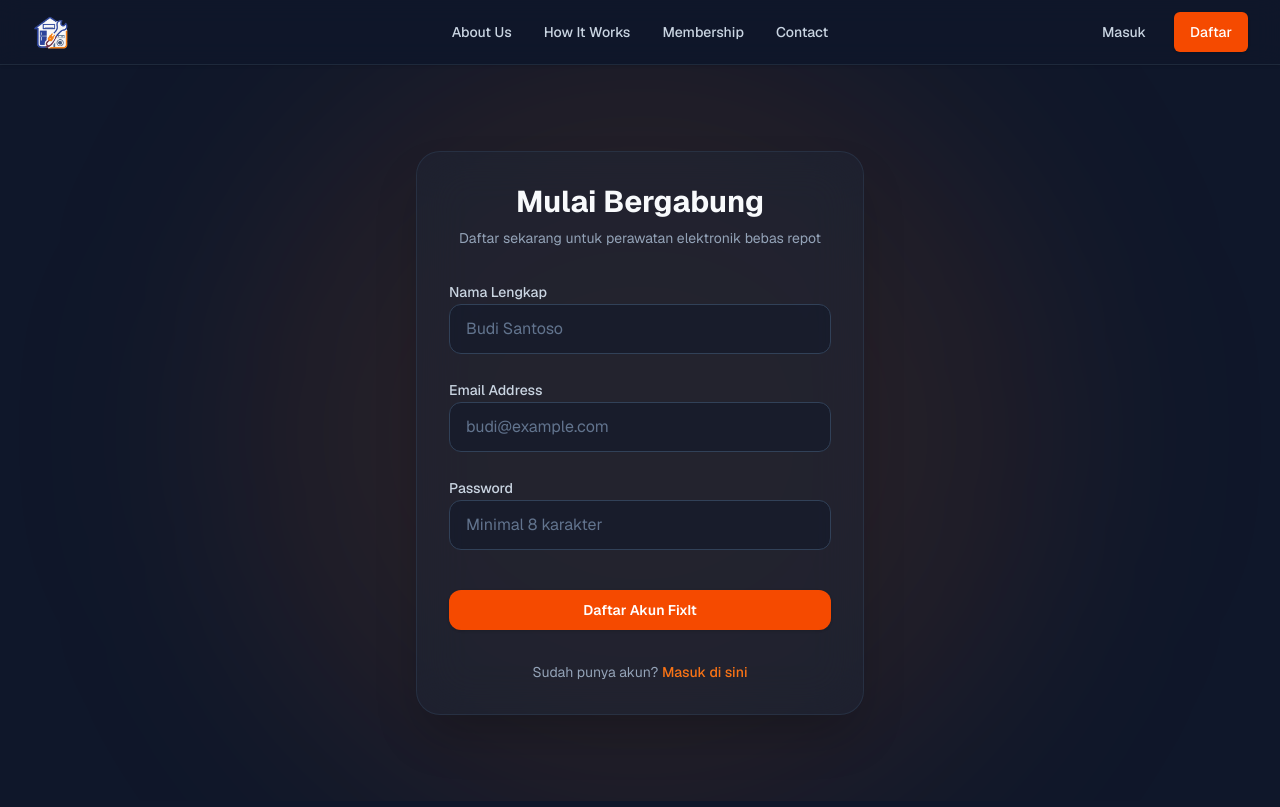
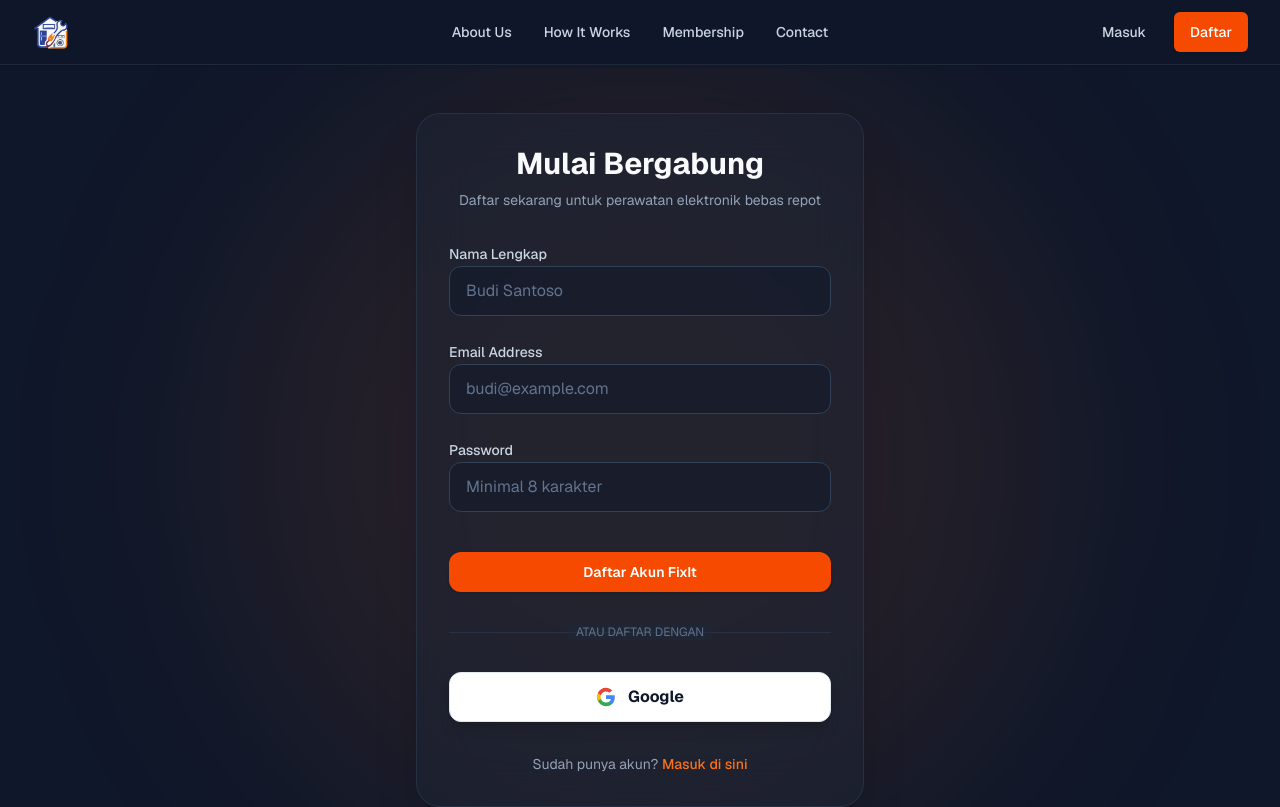
Before and after one commit to Jeruk-Kurej/FixIt, a Next.js app: page /register in a window 1280 px wide. Shown: the top 807 px of the page. Built offline with nearby package versions, Linux system fonts and the light colour scheme; no server answers.

Commit message:
feat: add Google OAuth sign-in button to registration page

```diff
--- a/app/register/page.tsx
+++ b/app/register/page.tsx
@@ -3,6 +3,7 @@
 import { useState } from "react";
 import Link from "next/link";
 import { useRouter } from "next/navigation";
+import { signIn } from "next-auth/react";
 import Button from "@/components/ui/Button";
 
 export default function RegisterPage() {
@@ -96,6 +97,42 @@
           </Button>
         </form>
 
+        <div className="relative my-8">
+          <div className="absolute inset-0 flex items-center">
+            <div className="w-full border-t border-slate-700/50"></div>
+          </div>
+          <div className="relative flex justify-center text-xs uppercase">
+            <span className="bg-slate-800/40 px-2 text-slate-500">Atau daftar dengan</span>
+          </div>
+        </div>
+
+        <button
+          type="button"
+          disabled={isLoading}
+          onClick={async () => {
+            setIsLoading(true);
+            try {
+              await signIn("google", {
+                callbackUrl: "/dashboard",
+                redirect: true
+              });
+            } catch (err) {
+              setErrorMsg("Gagal mendaftar dengan Google.");
+            } finally {
+              setIsLoading(false);
+            }
+          }}
+          className="w-full py-3 bg-white hover:bg-slate-100 border border-slate-200 rounded-xl flex items-center justify-center gap-3 text-slate-900 font-bold transition-all active:scale-95 shadow-lg disabled:opacity-50"
+        >
+          <svg width="20" height="20" viewBox="0 0 24 24" fill="none" xmlns="http://www.w3.org/2000/svg">
+            <path d="M22.56 12.25c0-.78-.07-1.53-.2-2.25H12v4.26h5.92c-.26 1.37-1.04 2.53-2.21 3.31v2.77h3.57c2.08-1.92 3.28-4.74 3.28-8.09z" fill="#4285F4"/>
+            <path d="M12 23c2.97 0 5.46-.98 7.28-2.66l-3.57-2.77c-.98.66-2.23 1.06-3.71 1.06-2.86 0-5.29-1.93-6.16-4.53H2.18v2.84C3.99 20.53 7.7 23 12 23z" fill="#34A853"/>
+            <path d="M5.84 14.09c-.22-.66-.35-1.36-.35-2.09s.13-1.43.35-2.09V7.07H2.18C1.43 8.55 1 10.22 1 12s.43 3.45 1.18 4.93l3.66-2.84z" fill="#FBBC05"/>
+            <path d="M12 5.38c1.62 0 3.06.56 4.21 1.64l3.15-3.15C17.45 2.09 14.97 1 12 1 7.7 1 3.99 3.47 2.18 7.07l3.66 2.84c.87-2.6 3.3-4.53 6.16-4.53z" fill="#EA4335"/>
+          </svg>
+          {isLoading ? "Menghubungkan..." : "Google"}
+        </button>
+
         <div className="mt-8 text-center text-sm text-slate-400">
           Sudah punya akun?{" "}
           <Link href="/login" className="text-orange-500 hover:text-orange-400 font-medium transition-colors">
```
